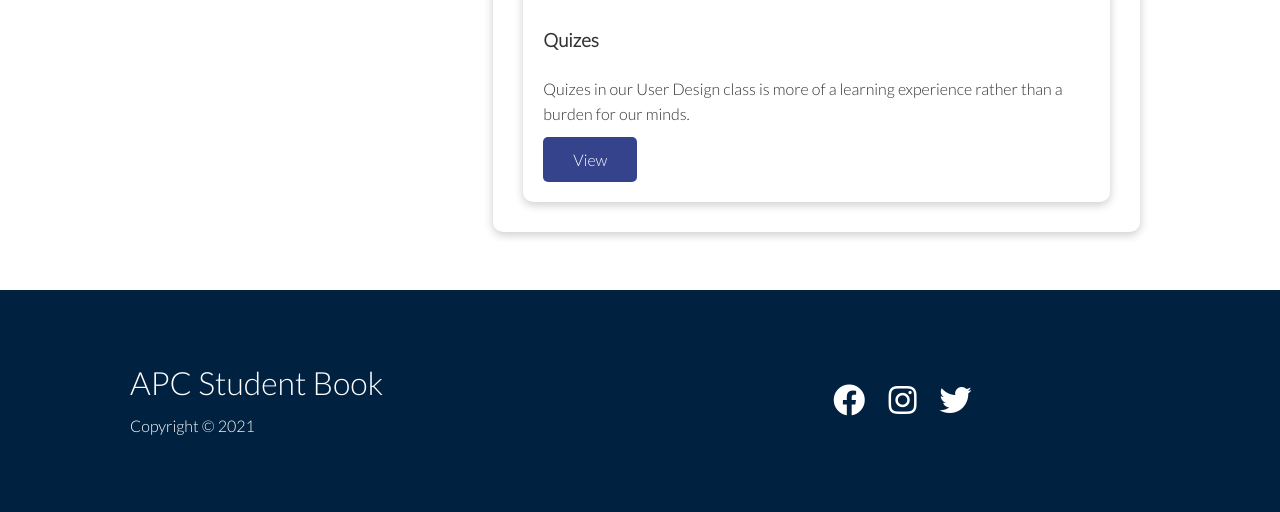
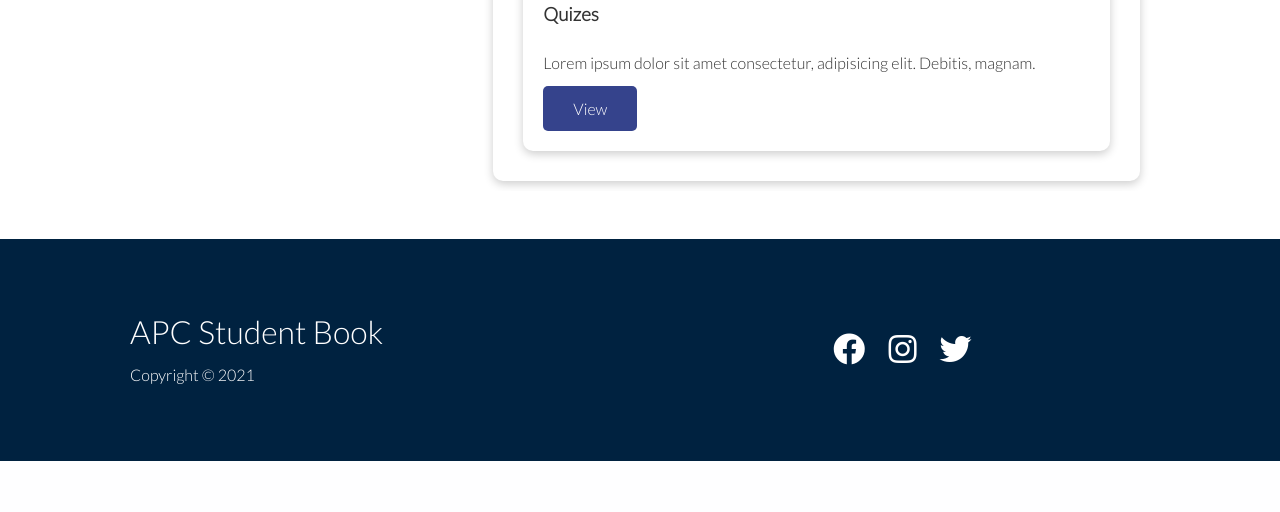
Before and after one commit to gpassport/apcstudentbook, a PHP site: page /discussion.html in a window 1280 px wide. Shown: the part 2189-2701 px from the top of the page. After the commit the page ends 2650 px from the top, so only its background shows below. Run offline with PHP 8.4, Linux system fonts and the light colour scheme.

Commit message:
Add files via upload

```diff
--- a/css/utilities.css
+++ b/css/utilities.css
@@ -13,6 +13,8 @@
   padding: 20px;
   margin: 10px;
 }
+
+
 
 .btn {
   display: inline-block;
@@ -238,6 +240,7 @@
 table {
   border: 1px solid #ccc;
   border-collapse: collapse;
+  border-spacing: 0;
   margin: 0;
   padding: 0;
   width: 100%;
@@ -254,11 +257,18 @@ table tr {
   border: 1px solid #ddd;
   padding: .35em;
 }
+#tableday {
+  padding: .625em;
+  text-align: center;
+  border: 1px solid rgb(255, 0, 0);
+
+}
 
 table th,
 table td {
   padding: .625em;
   text-align: center;
+  border: 1px solid black;
 }
 
 table th {
--- a/discussion.html
+++ b/discussion.html
@@ -45,7 +45,7 @@
                 <h3 class="my-2">Top</h3>
                 <nav>
                     <ul>
-                        <li><a  href="docs.html">Announcements</a></li>
+                        <li><a href="docs.html">Announcements</a></li>
                         <li><a href="tsched.html">Schedule</a></li>
                     </ul>
                 </nav>
@@ -54,8 +54,8 @@
                 <nav>
                     <ul>
                             <li><a href="assigns.html">Assignments</a></li>
-							<li><a class="text-primary" href="subjects.html">Subjects</a></li>
-							<li><a href="discussion.html">Discussion</a></li>
+							<li><a href="subjects.html">Subjects</a></li>
+							<li><a class="text-primary" href="discussion.html">Discussion</a></li>
                     </ul>
                 </nav>
 
@@ -104,7 +104,8 @@
                         <img src="https://userdes-pasaporte.herokuapp.com/img/activities.jpg">
 
                           <h3>Activities</h3>
-                          <p>Our activities in our User Design class are there to make us think more about how we can implement UX in everything we create.
+                          <p>
+                            Lorem ipsum dolor sit amet consectetur adipisicing elit. Voluptas nemo saepe corrupti et dolorem voluptate at, nostrum rem voluptatem ab alias quia molestiae ea, libero nihil deserunt. Molestias, eum? Necessitatibus!
                           </p>
                           <a class = "btn btn-primary" href="https://userdes-pasaporte.herokuapp.com/activities.html" id="A_8">View</a>
                 </div>
@@ -112,7 +113,7 @@
                         <img src="https://userdes-pasaporte.herokuapp.com/img/reflection.jpg">
 
                           <h3>Reflections</h3>
-                          <p>Reflection papers in our User Design class lets us review what we have learned and experienced throughout the week and enables us to absorb more of what we have encountered.
+                          <p>Lorem ipsum dolor sit amet consectetur, adipisicing elit. Debitis, magnam.
                           </p>
                           <a class = "btn btn-primary" href="https://userdes-pasaporte.herokuapp.com/activities.html" id="A_8">View</a>
                 </div>
@@ -120,7 +121,7 @@
                     <img src="https://userdes-pasaporte.herokuapp.com/img/quizes.jpg">
 
                       <h3>Quizes</h3>
-                      <p>Quizes in our User Design class is more of a learning experience rather than a burden for our minds.
+                      <p>Lorem ipsum dolor sit amet consectetur, adipisicing elit. Debitis, magnam.
                       </p>
                       <a class = "btn btn-primary" href="https://userdes-pasaporte.herokuapp.com/quizes.html" id="A_8">View</a>
                 </div>
```
Also changed, not shown: tsched.html (+4 -4 lines), images/sched.JPG (added).
